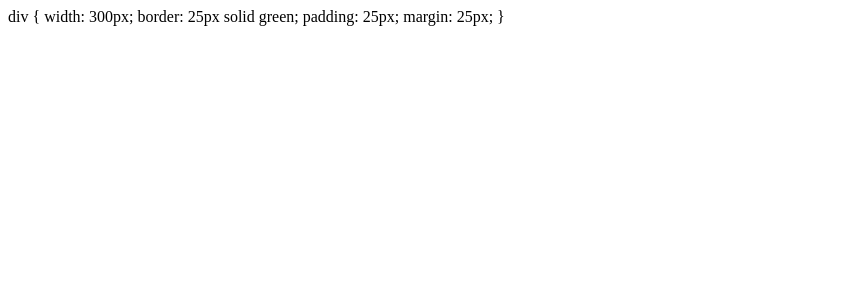
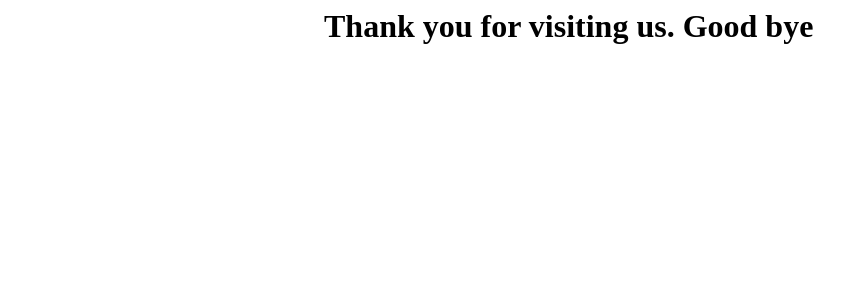
Before and after one commit to 1218537107slzb6/lhr, a Flask app: template templates/green.html in a window 1280 px wide. Shown: the top 300 px of the page, without its empty margins (0-868 px from the left). Run offline with Flask 3, Linux system fonts and the light colour scheme; the template is opened without the code that fills it, so the values that code supplies are empty.

Commit message:
Update green.html

```diff
--- a/templates/green.html
+++ b/templates/green.html
@@ -1,6 +1,10 @@
-div {
-    width: 300px;
-    border: 25px solid green;
-    padding: 25px;
-    margin: 25px;
-}
+<style>
+    .container{width:100%;margin:auto}
+    @media (min-width:300px) {.container{width: 80%;}}
+    @media (min-width:768px) {.container{width: 60%;}}
+    @media (min-width:1024px) {.container{width: 50%;}}
+</style>
+
+<div class="container">
+<h1>Thank you for visiting us. Good bye</h1>
+</div>
```
